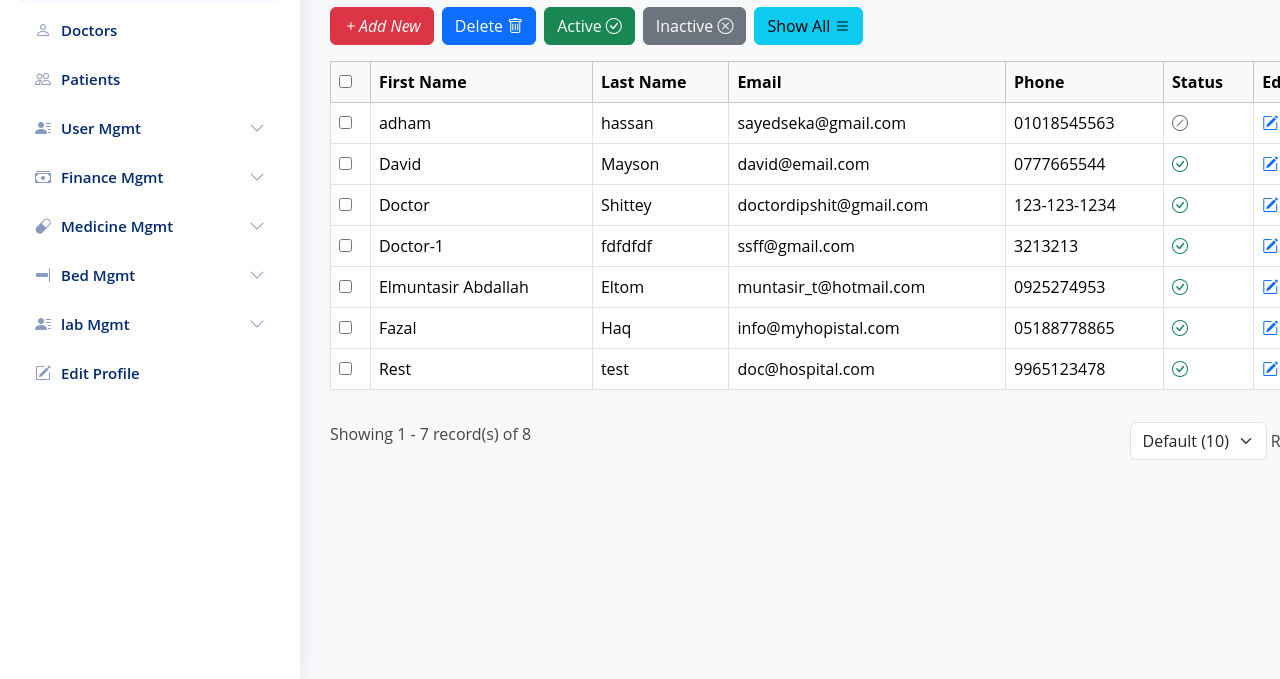
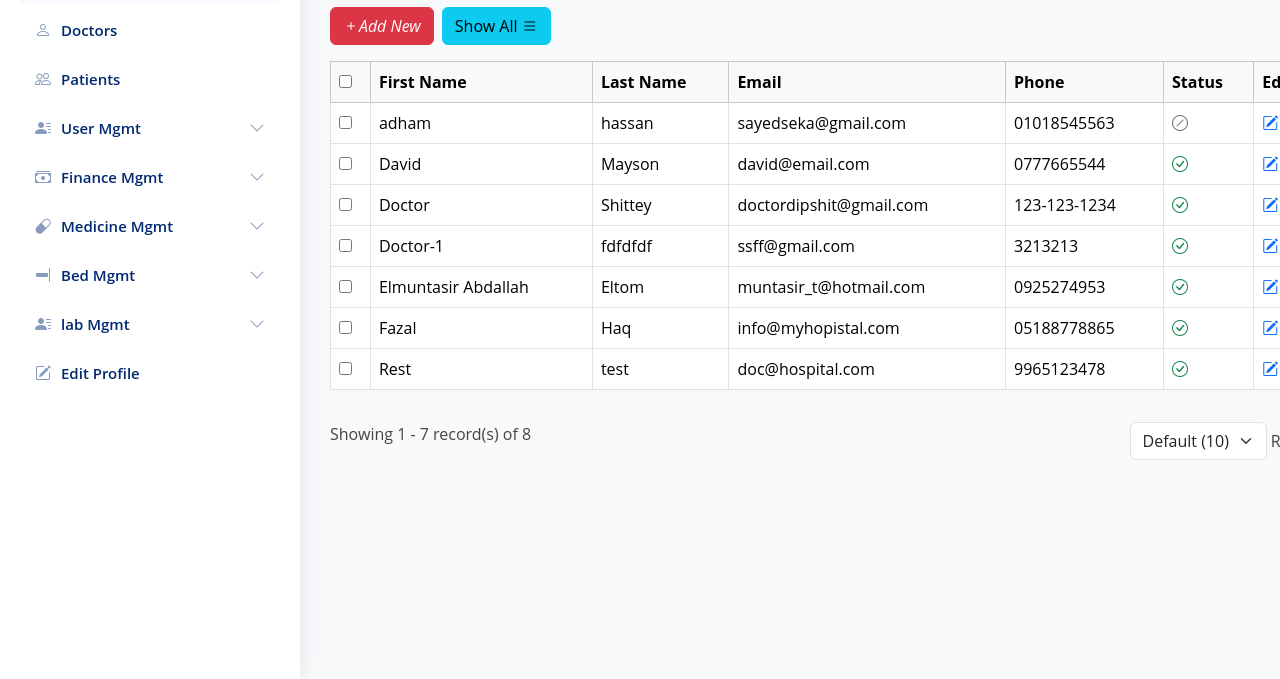
Before and after one commit to foysal41/hms-frontend, a plain HTML site: page doctors.html in a window 1280 px wide. Shown: the part 121-800 px from the top of the page. Drawn offline with nearby package versions, Linux system fonts and the light colour scheme.

Commit message:
delete some button

```diff
--- a/doctors.html
+++ b/doctors.html
@@ -304,9 +304,6 @@
 
     <div class="d-flex mb-3">
        <a href="add-doctors.html" class="btn btn-danger me-2"><i class="bi bi-plus">Add New</i></a>
-        <button class="btn btn-primary me-2">Delete <i class="bi bi-trash"></i></button>
-        <button class="btn btn-success me-2">Active <i class="bi bi-check-circle"></i></button>
-        <button class="btn btn-secondary me-2">Inactive <i class="bi bi-x-circle"></i></button>
         <button class="btn btn-info">Show All <i class="bi bi-list"></i></button>
     </div>
 
```
